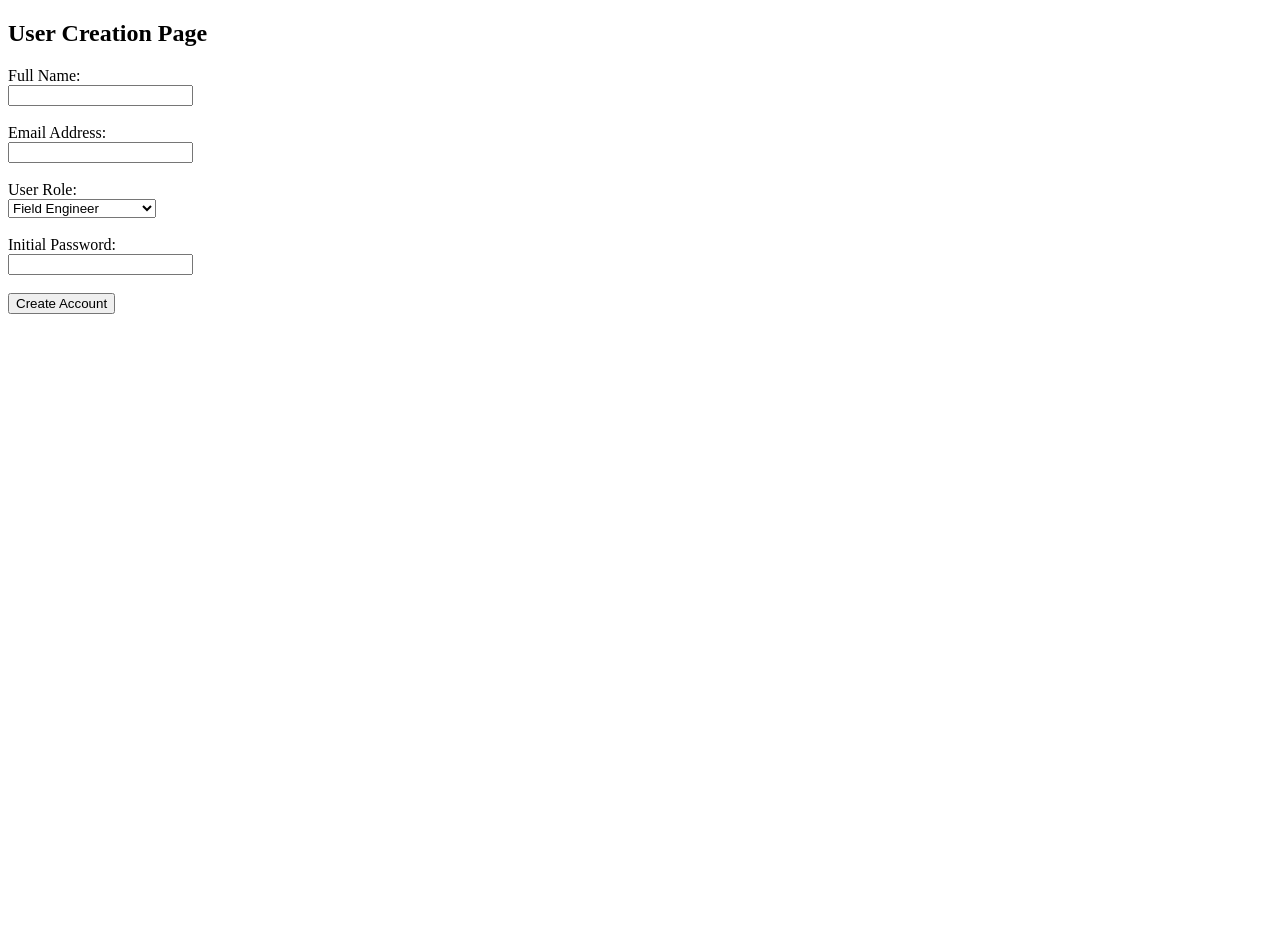
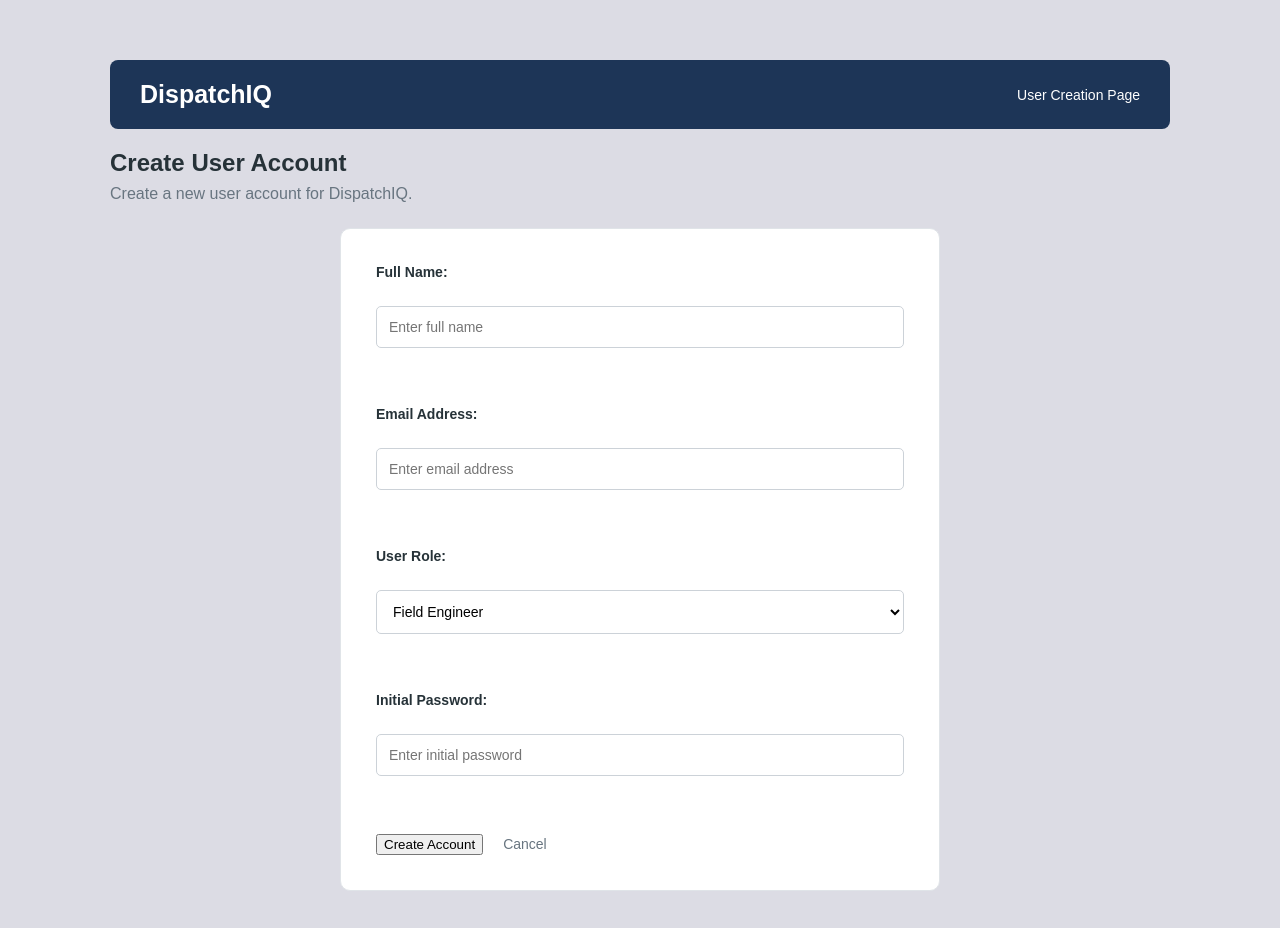
Before and after one commit to savageadam04/Final-Year-Project, a plain HTML site: page frontend/AccountRegistration.html in a window 1280 px wide. Before the commit the page ends 800 px from the top, so only its background shows below. Drawn offline with Linux system fonts and the light colour scheme.

Commit message:
User Creation + Basic CSS

```diff
--- a/docs/Links for Final Year Project.txt
+++ b/docs/Links for Final Year Project.txt
@@ -23,3 +23,8 @@ https://www.geeksforgeeks.org/html/html-dropdown/
 
 Fake emails for later:
 https://ethereal.email/
+
+CSS Styling
+https://www.w3schools.com/html/html_css.asp
+Class Selector
+https://developer.mozilla.org/en-US/docs/Learn_web_development/Core/Styling_basics/Basic_selectors
--- a/frontend/AccountRegistration.html
+++ b/frontend/AccountRegistration.html
@@ -1,20 +1,48 @@
 <!DOCTYPE html>
-<html>
+<html lang="en">
     <head>
+    <meta charset="UTF-8">
+    <meta name="viewport" content="width=device-width, initial-scale=1.0">
         <title> DispatchIQ - User Creation</title>
+        <link rel="stylesheet" href="Style.css">
     </head>
 <body>
 
-<h2>User Creation Page</h2>
+<div class="container">
+<header class="header">
+<h1>DispatchIQ</h1>
+<span>User Creation Page</span>
+</header>
 
+<main claass="main-content">
+    <div class="page-heading">
+        <h2> Create User Account</h2>
+        <p> Create a new user account for DispatchIQ.</p>
+        </div>
+<section class="form-card">
 <form id ="DispatchIQcreationForm">
 
+<div class="form-group">
   <label for="fullname">Full Name:</label><br>
-  <input type="text" id="fullname" name="fullname" required><br><br>
+  <input
+  type="text"
+  id="fullname"
+  name="fullname"
+  placeholder="Enter full name"
+  required><br><br>
+  </div>
 
+<div class="form-group">
   <label for="email">Email Address:</label><br>
-  <input type="email" id="email" name="email" ><br><br>
+  <input
+  type="email"
+  id="email"
+  name="email"
+  placeholder="Enter email address"
+  required><br><br>
+  </div>
 
+<div class="form-group">
   <label for="role">User Role:</label><br>
   <select id="role" name="role" required>
         <option value="field_engineer" selected>Field Engineer</option>
@@ -22,15 +50,25 @@
         <option value="service_coordinator">Service Co-Ordinator</option>
         <option value="support_staff">Support Staff</option>
     </select><br><br>
+    </div>
 
+    <div class="form-group">
   <label for="pwd">Initial Password:</label><br>
-  <input type="password" id="pwd" name="pwd"><br><br>
+  <input
+  type="password"
+  id="pwd"
+  name="pwd"
+  placeholder="Enter initial password"
+  required><br><br>
+  </div>
 
+  <div class="form-actions">
   <input type="submit" value="Create Account">
+  <a href="dashboard.html" class="cancel-link">Cancel</a>
+  </div>
 </form>
-
-
-
-</form>
+</section>
+</main>
+</div>
 </body>
 </html>
--- a/frontend/Style.css
+++ b/frontend/Style.css
@@ -0,0 +1,141 @@
+
+/* General page styling */
+* {
+    box-sizing: border-box;
+}
+
+body {
+    margin: 0;
+    font-family: Arial, sans-serif;
+    background-color: #dcdce4;
+    color: #263238;
+}
+
+/* Main page container */
+.container {
+    max-width: 1100px;
+    margin: 40px auto;
+    padding: 20px;
+}
+
+/* Header */
+.header {
+    display: flex;
+    justify-content: space-between;
+    align-items: center;
+    background-color: #1d3557;
+    color: white;
+    padding: 20px 30px;
+    border-radius: 8px;
+}
+
+.header h1 {
+    margin: 0;
+    font-size: 25px;
+}
+
+.header span {
+    font-size: 14px;
+}
+
+/* Main content */
+.main-content {
+    margin-top: 40px;
+}
+
+.page-heading h2 {
+    margin-bottom: 8px;
+    font-size: 24px;
+}
+
+.page-heading p {
+    color: #687580;
+    margin-top: 0;
+}
+
+/* Form card */
+.form-card {
+    background-color: white;
+    max-width: 600px;
+    margin: 25px auto;
+    padding: 35px;
+    border-radius: 10px;
+    border: 1px solid #e0e4e8;
+}
+
+/* Form fields */
+.form-group {
+    display: flex;
+    flex-direction: column;
+    margin-bottom: 22px;
+}
+
+.form-group label {
+    font-weight: bold;
+    margin-bottom: 8px;
+    font-size: 14px;
+}
+
+.form-group input,
+.form-group select {
+    padding: 12px;
+    border: 1px solid #ccd2d8;
+    border-radius: 5px;
+    font-size: 14px;
+    background-color: white;
+}
+
+.form-group input:focus,
+.form-group select:focus {
+    outline: none;
+    border-color: #3273b9;
+    box-shadow: 0 0 0 2px rgba(50, 115, 185, 0.15);
+}
+
+
+
+/* Buttons */
+.form-actions {
+    display: flex;
+    align-items: center;
+    gap: 20px;
+}
+
+.form-actions button {
+    background-color: #2457a7;
+    color: white;
+    border: none;
+    padding: 12px 22px;
+    border-radius: 5px;
+    font-size: 14px;
+    cursor: pointer;
+}
+
+.form-actions button:hover {
+    background-color: #19427f;
+}
+
+.cancel-link {
+    color: #687580;
+    text-decoration: none;
+    font-size: 14px;
+}
+
+.cancel-link:hover {
+    text-decoration: underline;
+}
+
+/* Smaller screens */
+@media (max-width: 600px) {
+    .container {
+        padding: 15px;
+    }
+
+    .header {
+        padding: 18px;
+    }
+
+    .form-card {
+        padding: 20px;
+    }
+}
```
